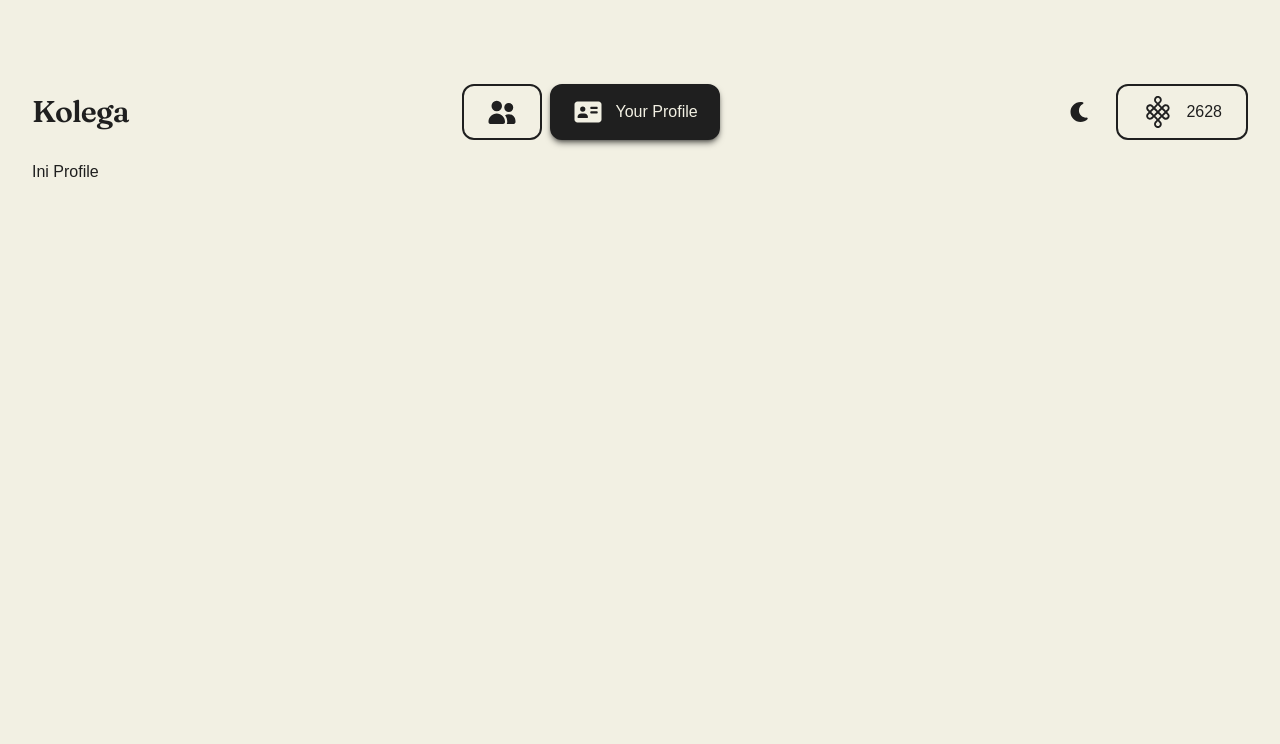
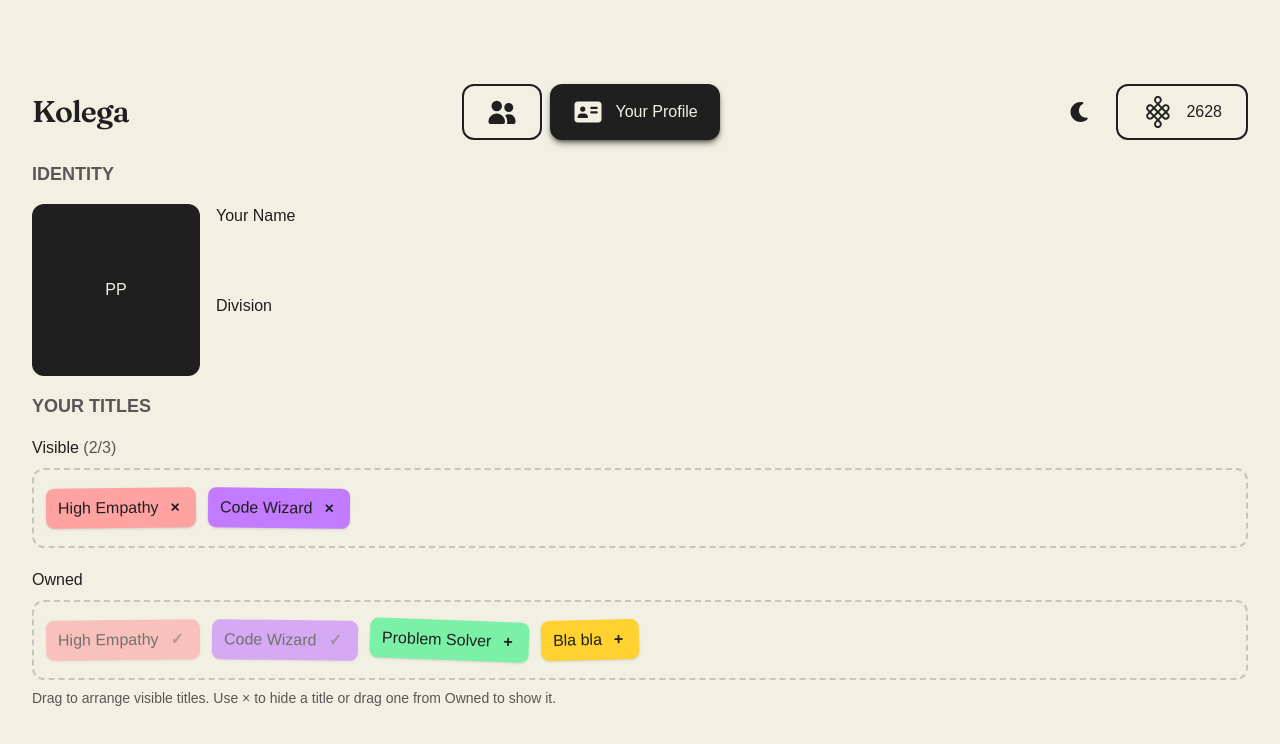
Before and after one commit to abcdavk/kolega-hub, a Next.js app: page /profile in a window 1280 px wide. Shown: the top 744 px of the page. Built offline with nearby package versions, Linux system fonts and the light colour scheme; a web font is replaced by a local one.

Commit message:
feat: update profile page

```diff
--- a/src/app/profile/page.tsx
+++ b/src/app/profile/page.tsx
@@ -1,3 +1,183 @@
+"use client";
+
+import { useRef, useState, type RefObject } from "react";
+import { motion, Reorder, type PanInfo } from "motion/react";
+
+type Title = {
+  id: number;
+  label: string;
+  color: string;
+};
+
 export default function Profile() {
-  return <>Ini Profile</>;
+  const titles: Title[] = [
+    {
+      id: 1,
+      label: "High Empathy",
+      color: "bg-red-300",
+    },
+    {
+      id: 2,
+      label: "Code Wizard",
+      color: "bg-purple-400",
+    },
+    {
+      id: 3,
+      label: "Problem Solver",
+      color: "bg-green-300",
+    },
+    {
+      id: 4,
+      label: "Bla bla",
+      color: "bg-amber-300",
+    },
+  ];
+  const maxVisibleTitle = 3;
+  const [visibleTitleIds, setVisibleTitleIds] = useState([1, 2]);
+  const [titleMessage, setTitleMessage] = useState("");
+  const visibleDropZoneRef = useRef<HTMLUListElement>(null);
+
+  const titleById = (id: number) => titles.find((title) => title.id === id);
+  const rotationForTitle = (id: number) => (((id * 37) % 7) - 3) * 0.7;
+
+  const addVisibleTitle = (id: number) => {
+    if (visibleTitleIds.includes(id)) return;
+    if (visibleTitleIds.length >= maxVisibleTitle) {
+      setTitleMessage(`You can show up to ${maxVisibleTitle} titles.`);
+      return;
+    }
+
+    setTitleMessage("");
+    setVisibleTitleIds((current) => [...current, id]);
+  };
+
+  const removeVisibleTitle = (id: number) => {
+    setTitleMessage("");
+    setVisibleTitleIds((current) => current.filter((titleId) => titleId !== id));
+  };
+
+  const droppedInside = (ref: RefObject<HTMLElement | null>, point: PanInfo["point"]) => {
+    const bounds = ref.current?.getBoundingClientRect();
+    return (
+      bounds !== undefined &&
+      point.x >= bounds.left &&
+      point.x <= bounds.right &&
+      point.y >= bounds.top &&
+      point.y <= bounds.bottom
+    );
+  };
+
+  const handleOwnedTitleDragEnd = (id: number, info: PanInfo) => {
+    if (droppedInside(visibleDropZoneRef, info.point)) addVisibleTitle(id);
+  };
+
+  return (
+    <section>
+      <h2 className="text-coal-lighter text-lg mb-4 font-bold uppercase">Identity</h2>
+      <div className="flex gap-4">
+        <div className="min-w-42 h-auto flex bg-coal text-paper dark:bg-paper dark:text-coal rounded-xl justify-center items-center">
+          PP
+        </div>
+        <div className="w-full">
+          <p className="mb-2">Your Name</p>
+          <input
+            type="text"
+            name="name"
+            id="name"
+            className="w-full border border-paper/30 rounded-lg py-3 px-3 outline-none"
+          />
+          <p className="my-2">Division</p>
+          <input
+            type="text"
+            name="name"
+            id="name"
+            className="w-full border border-paper/30 rounded-lg py-3 px-3 outline-none"
+          />
+        </div>
+      </div>
+      <h2 className="text-coal-lighter text-lg my-4 font-bold uppercase">Your Titles</h2>
+      <p className="mb-2 font-medium">
+        Visible{" "}
+        <span className="text-coal-lighter">
+          ({visibleTitleIds.length}/{maxVisibleTitle})
+        </span>
+      </p>
+      <Reorder.Group
+        ref={visibleDropZoneRef}
+        axis="x"
+        values={visibleTitleIds}
+        onReorder={setVisibleTitleIds}
+        aria-label="Visible titles. Drag to reorder titles or use the hide button."
+        className="flex min-h-20 flex-wrap items-center gap-3 rounded-xl border-2 border-dashed border-coal/20 p-3 dark:border-paper/20">
+        {visibleTitleIds.map((id) => {
+          const title = titleById(id);
+          if (!title) return null;
+
+          return (
+            <Reorder.Item
+              key={id}
+              value={id}
+              whileDrag={{ scale: 1.05, zIndex: 1 }}
+              dragTransition={{ bounceStiffness: 400, bounceDamping: 25 }}
+              style={{ rotate: `${rotationForTitle(id)}deg` }}
+              className={`touch-none cursor-grab rounded-lg px-3 py-2 text-coal shadow-sm active:cursor-grabbing ${title.color}`}>
+              <span>{title.label}</span>
+              <button
+                type="button"
+                onPointerDown={(event) => event.stopPropagation()}
+                onClick={() => removeVisibleTitle(id)}
+                aria-label={`Hide ${title.label}`}
+                className="ml-2 cursor-pointer rounded-full px-1 font-bold hover:bg-black/10">
+                ×
+              </button>
+            </Reorder.Item>
+          );
+        })}
+        {visibleTitleIds.length === 0 && (
+          <li className="list-none text-sm text-coal-lighter dark:text-paper-darker">
+            Drag a title here to make it visible.
+          </li>
+        )}
+      </Reorder.Group>
+      <p className="mt-5 mb-2 font-medium">Owned</p>
+      <div
+        aria-label="Owned titles. Drag a title to the visible area to show it."
+        role="group"
+        className="flex min-h-20 flex-wrap items-center gap-3 rounded-xl border-2 border-dashed border-coal/20 p-3 dark:border-paper/20">
+        {titles.map((title) => {
+          const isVisible = visibleTitleIds.includes(title.id);
+
+          return (
+            <motion.div
+              key={title.id}
+              drag
+              dragMomentum={false}
+              dragSnapToOrigin
+              onDragEnd={(_, info) => handleOwnedTitleDragEnd(title.id, info)}
+              whileDrag={{ scale: 1.05, zIndex: 1 }}
+              style={{ rotate: `${rotationForTitle(title.id)}deg` }}
+              className={`touch-none cursor-grab rounded-lg px-3 py-2 text-coal shadow-sm active:cursor-grabbing ${title.color} ${
+                isVisible ? "opacity-60" : ""
+              }`}>
+              <span>{title.label}</span>
+              <button
+                type="button"
+                onPointerDown={(event) => event.stopPropagation()}
+                onClick={() => addVisibleTitle(title.id)}
+                disabled={isVisible || visibleTitleIds.length >= maxVisibleTitle}
+                aria-label={isVisible ? `${title.label} is visible` : `Show ${title.label}`}
+                className="ml-2 cursor-pointer rounded-full px-1 font-bold hover:bg-black/10 disabled:cursor-not-allowed disabled:opacity-50">
+                {isVisible ? "✓" : "+"}
+              </button>
+            </motion.div>
+          );
+        })}
+      </div>
+      <p
+        aria-live="polite"
+        className="mt-2 min-h-5 text-sm text-coal-lighter dark:text-paper-darker">
+        {titleMessage || "Drag to arrange visible titles. Use × to hide a title or drag one from Owned to show it."}
+      </p>
+    </section>
+  );
 }
```
